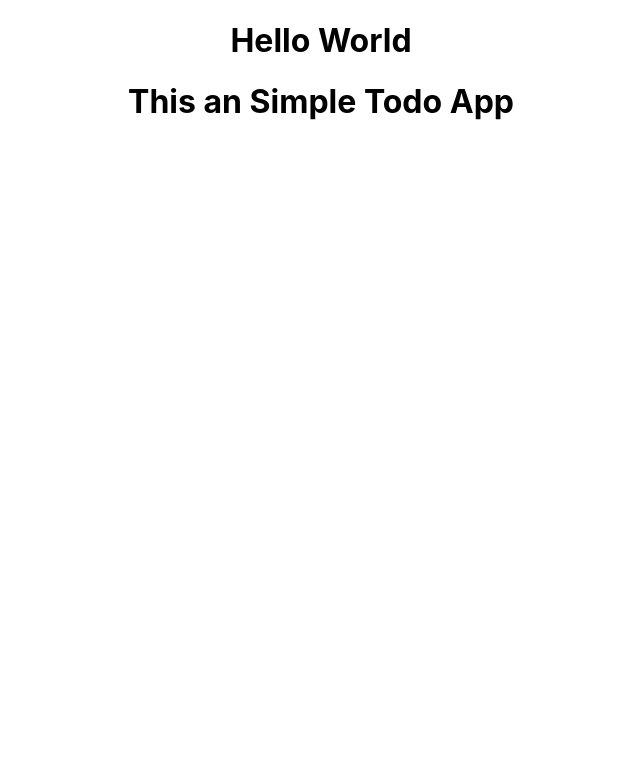
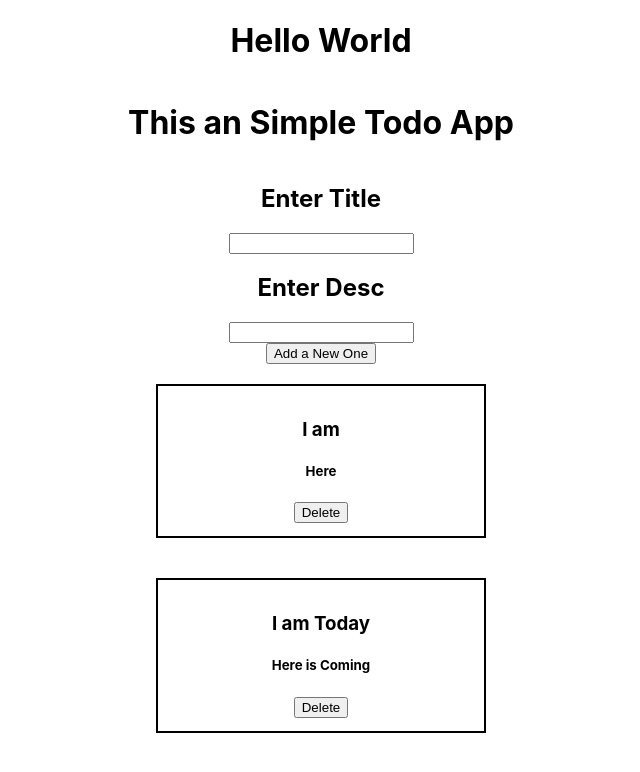
Before and after one commit to IMKnightRider/REACT-TODO, a React (Create React App) app: page / in a window 1280 px wide. Shown: the top 772 px of the page, without its empty margins (319-959 px from the left). Built offline with nearby package versions, Linux system fonts and the light colour scheme.

Commit message:
added delete functionality

```diff
--- a/src/App.css
+++ b/src/App.css
@@ -1,5 +1,9 @@
 .App {
   text-align: center;
+  display: flex;
+  flex-direction: column;
+  align-items: center;
+  justify-content: center;
 }
 
 .App-logo {
--- a/src/App.js
+++ b/src/App.js
@@ -1,11 +1,47 @@
 import logo from './logo.svg';
 import './App.css';
+import Todo from "./Components/Todo"
+import { useState } from 'react';
 
 function App() {
+  const [title, setTitle] = useState("");
+  const [desc, setDesc] = useState("");
+
+  const [todos, setTodos] = useState([{
+    title: "I am",
+    desc: "Here"
+  }, {
+    title: "I am Today",
+    desc: "Here is Coming"
+  }])
+
+  const addNew = (t, d) => {
+    todos.push({ title: t, desc: d })
+    console.log(todos)
+  }
+
+  const onDelete = (todo) => {
+    console.log("Done")
+    console.log(todo)
+    setTodos(todos.filter((e)=>{
+      return e!=todos
+    }))
+  }
   return (
     <div className="App">
       <h1>Hello World</h1>
       <h1>This an Simple Todo App</h1>
+      <h2>Enter Title</h2>
+      <input type='text' value={title} onChange={(e) => setTitle(e.value)} />
+      <h2>Enter Desc</h2>
+      <input type='text' value={desc} onChange={(e) => setDesc(e.value)} />
+      <button onClick={() => addNew(title, desc)}>Add a New One</button>
+
+      {
+        todos.map((todo, i) => {
+          return <Todo key={i} todo={todo} onDelete={onDelete} />
+        })
+      }
     </div>
   );
 }
--- a/src/Components/Todo.jsx
+++ b/src/Components/Todo.jsx
@@ -0,0 +1,13 @@
+import React from "react";
+
+function Todo({ todo, onDelete }) {
+    return (
+    <div style={{"border":"2px solid black", "margin": "20px" ,"width":"300px", "padding": "13px"}} >
+        <h3>{todo.title}</h3>
+        <h5>{todo.desc}</h5>
+        <button onClick={()=>onDelete(todo)}>Delete</button>
+        </div>
+    )
+}
+
+export default Todo;
```
